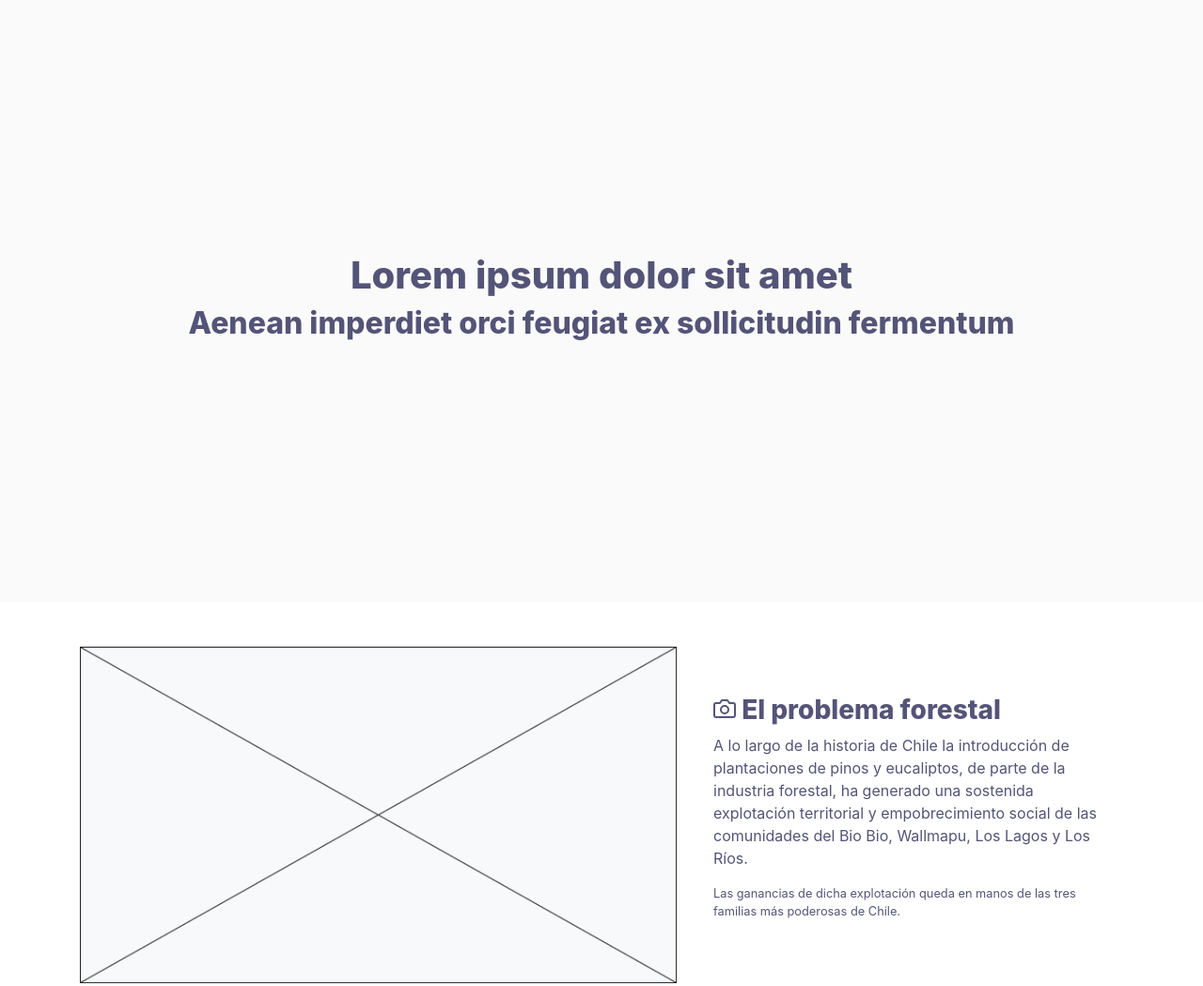
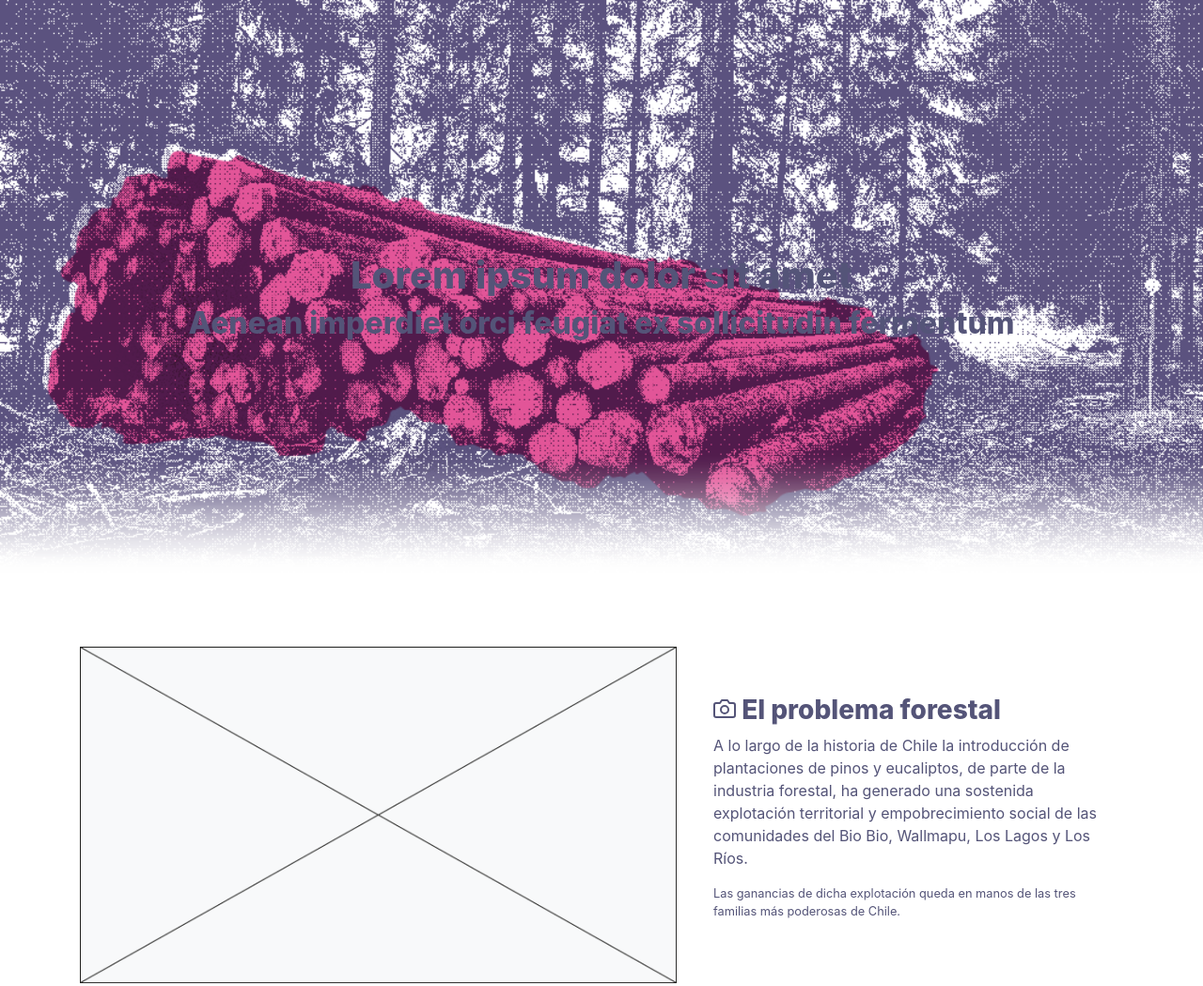
Before and after one commit to marionunito/nunito, a plain HTML site: page plantilla/index.html in a window 1280 px wide. Shown: the top 1049 px of the page at 94% size. Drawn offline with nearby package versions, Linux system fonts and the light colour scheme.

Commit message:
Update style.css

```diff
--- a/plantilla/style.css
+++ b/plantilla/style.css
@@ -69,15 +69,15 @@ header{
 }
 
 @media (min-width: 576px) {
-    header{background-image:url('header2.39.png');}
+    header{background-image: url('img/header.png');}
 }
 
 @media (min-width: 768px) {
-    header{background-image:url('header3.png');}
+    header{background-image: url('img/header3.png');}
 }
 
 @media (min-width: 992px) {
-    header{background-image:url('header.png');}
+    header{background-image: url('img/header.png');}
 }
 
 
@@ -96,7 +96,7 @@ Con tales colores, la imagen sirve de transición a la parte que ofrece más inf
 ------------------------------------------------------------------------------------------------- */
 
 main{
-    background-image:url('img/wireframe-aspect_ratio-4-1.png');
+    background-image: url('img/wireframe-aspect_ratio-4-1.png');
     background-position: left bottom;
     background-repeat: repeat-x;
     background-size:100% auto;
```
